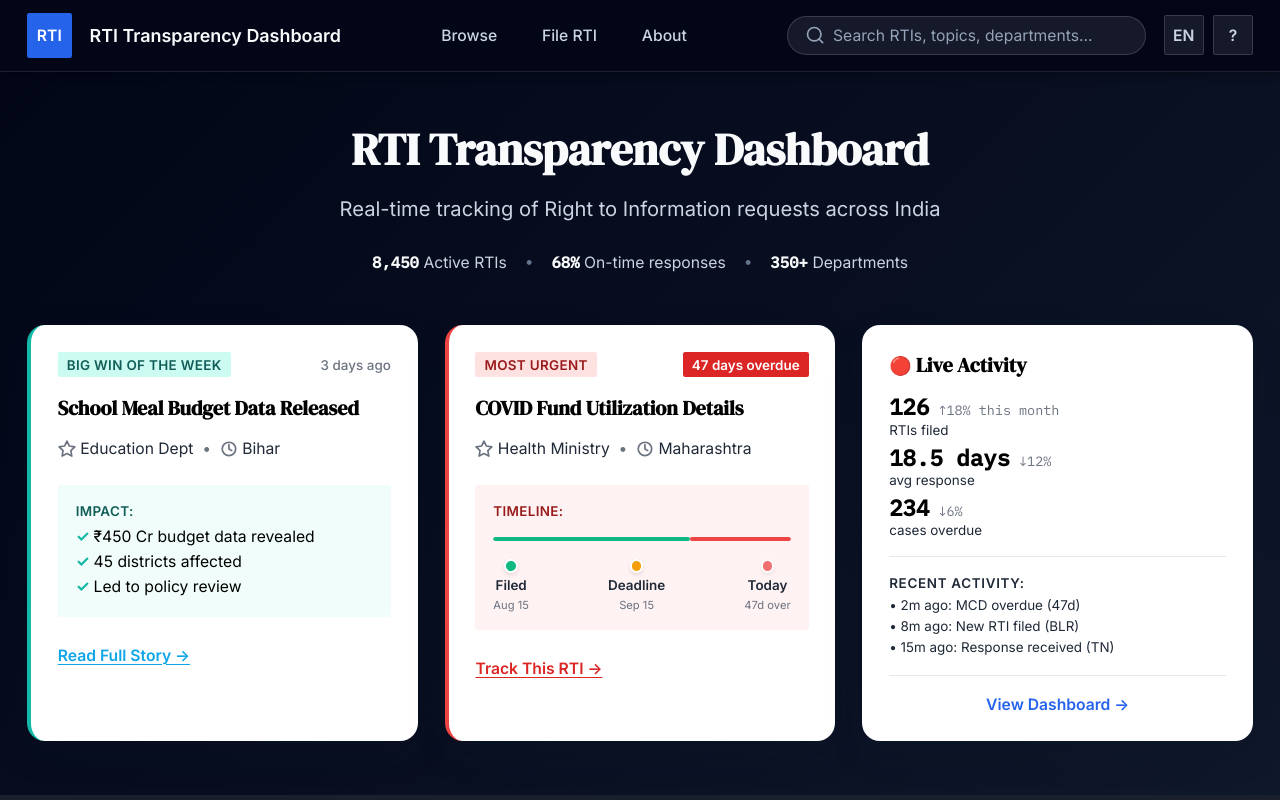
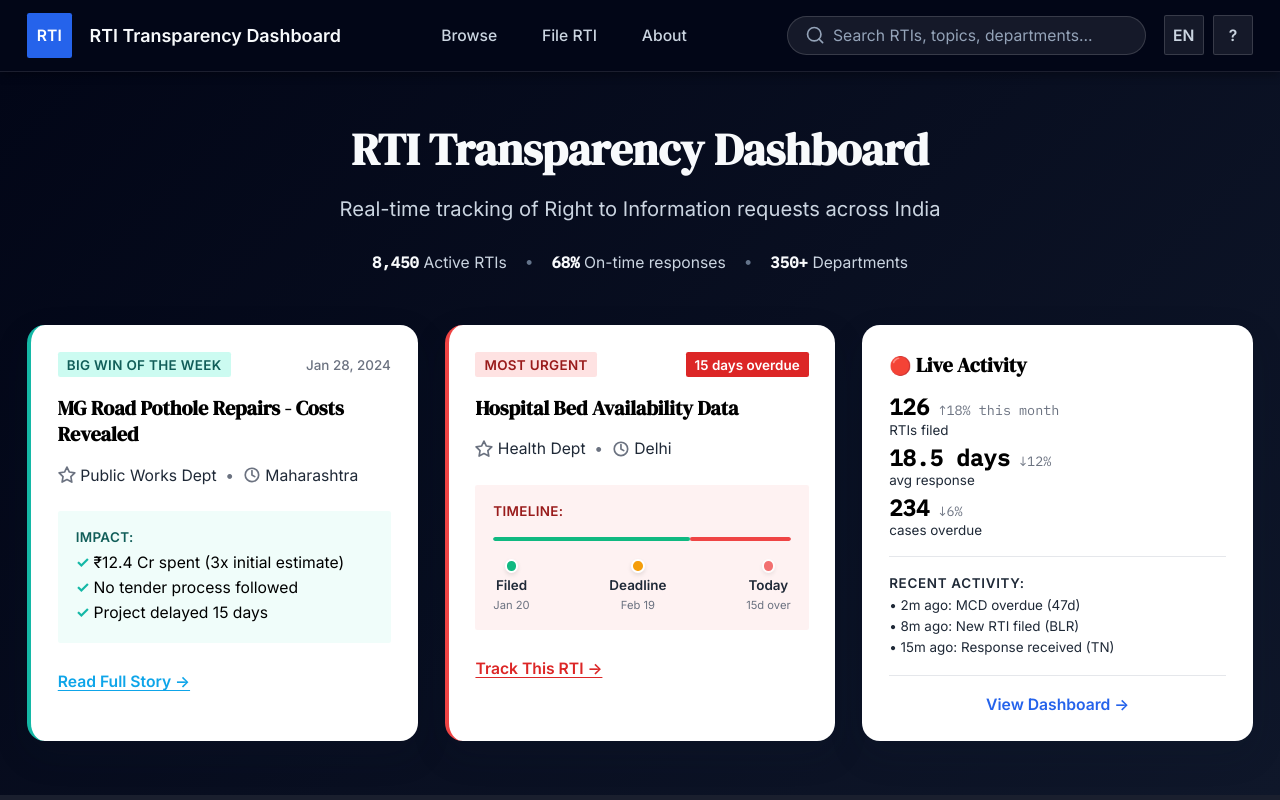
Before and after one commit to Yugantar-NGO/youRTI-UI, a Next.js app: page / in a window 1280 px wide. Shown: the top 800 px of the page. Built offline with nearby package versions, Linux system fonts and the light colour scheme.

Commit message:
feat(HeroSection): link Big Win and Urgent cards to RTI details

```diff
--- a/src/components/features/landing/organisms/HeroSection.tsx
+++ b/src/components/features/landing/organisms/HeroSection.tsx
@@ -47,25 +47,27 @@ export function HeroSection({ className = '' }: HeroSectionProps) {
         <div className={styles.heroGrid}>
           {/* Column 1: Big Win of the Week */}
           <BigWinCard
-            title="School Meal Budget Data Released"
-            department="Education Dept"
-            location="Bihar"
+            title="MG Road Pothole Repairs - Costs Revealed"
+            department="Public Works Dept"
+            location="Maharashtra"
             impact={[
-              '₹450 Cr budget data revealed',
-              '45 districts affected',
-              'Led to policy review',
+              '₹12.4 Cr spent (3x initial estimate)',
+              'No tender process followed',
+              'Project delayed 15 days',
             ]}
-            date="3 days ago"
+            date="Jan 28, 2024"
+            href="/rti/status-answered"
           />
 
           {/* Column 2: Most Urgent Unanswered RTI */}
           <UrgentUnansweredCard
-            title="COVID Fund Utilization Details"
-            department="Health Ministry"
-            location="Maharashtra"
-            daysOverdue={47}
-            filedDate="Aug 15"
-            deadline="Sep 15"
+            title="Hospital Bed Availability Data"
+            department="Health Dept"
+            location="Delhi"
+            daysOverdue={15}
+            filedDate="Jan 20"
+            deadline="Feb 19"
+            href="/rti/status-overdue"
           />
 
           {/* Column 3: Live Activity */}
```
